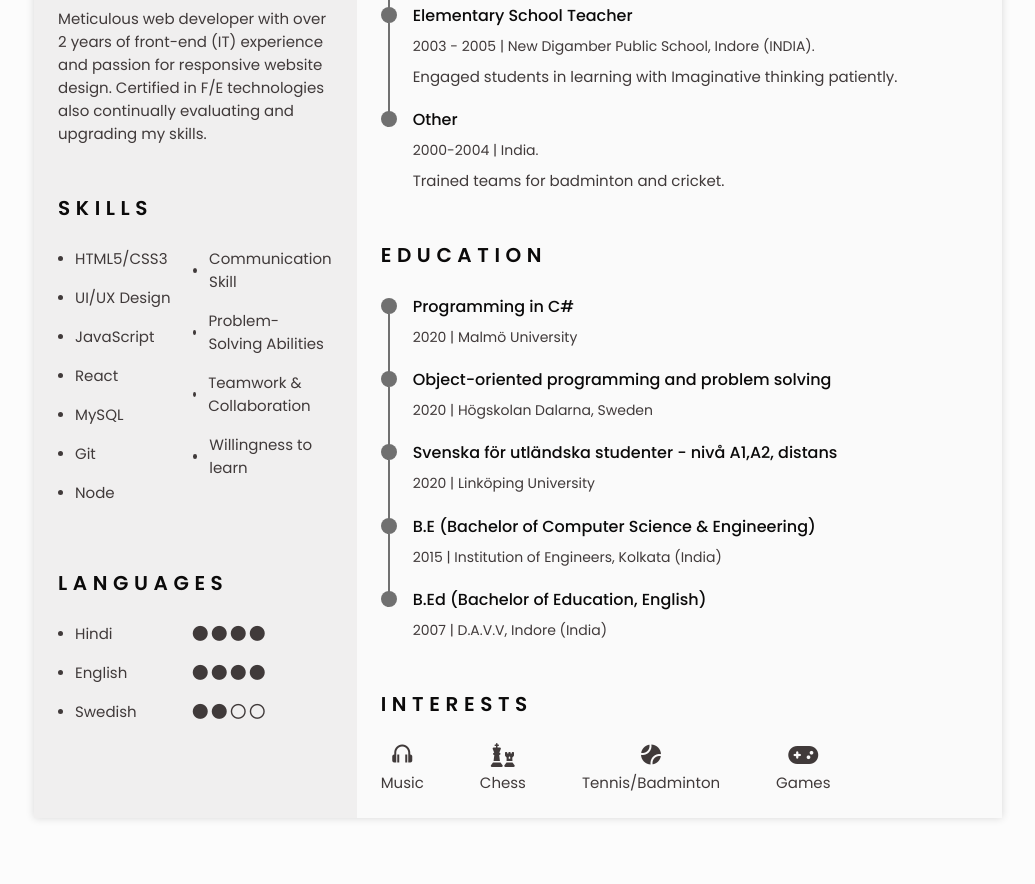
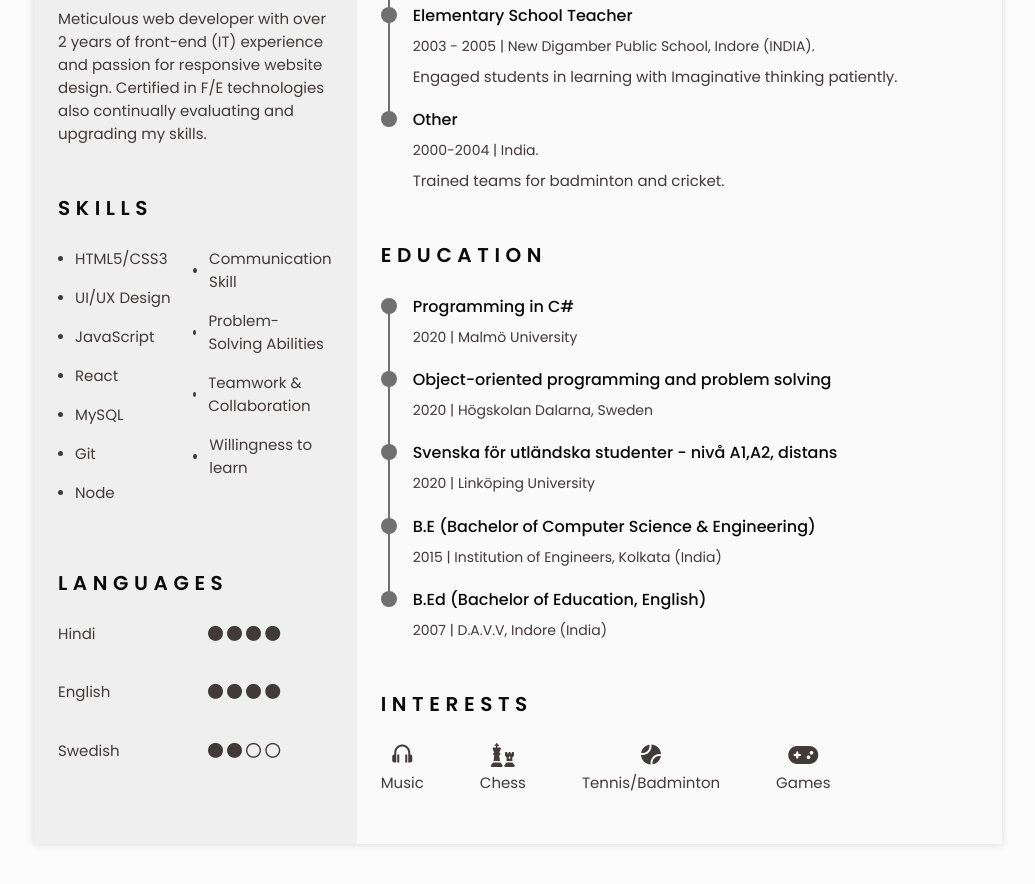
Before and after one commit to Jaaishri/JayshreeCV, a plain HTML site: page index.html in a window 1280 px wide. Shown: the part 683-1567 px from the top of the page, without its empty margins (122-1157 px from the left). Drawn offline with nearby package versions, Linux system fonts and the light colour scheme.

Commit message:
edited css

```diff
--- a/assets/css/styles.css
+++ b/assets/css/styles.css
@@ -470,7 +470,13 @@ img {
 }
 
 .languages__content {
-  gap: 0;
+  position:absolute;
+  margin-left: 10em;
+
+
+
+
+
 }
 
 .skills__name,
--- a/index.html
+++ b/index.html
@@ -94,7 +94,7 @@
 
                             <!-- Button to download CV saved in the pdf folder. Available -->
                             <div>
-                              <a download="" href="assets/pdf/ResumeCv.pdf" class="home__button-movil">Download</a>
+                              <a download="" href="assets/pdf/JayshreeCV.pdf" class="home__button-movil">Download</a>
                             </div>
                           </div>
 
@@ -217,42 +217,45 @@
                     <section class="languages section">
                       <h2 class="section-title">LANGUAGES</h2>
 
-                      <div class="languages__container">
-                        <div class="languages__content bd-grid">
-                          <li class="languages__name">
-                            <span class="languages__circle"></span> Hindi
-                          </li>
-                          <div class="language_progress">
+
+                        <div class="languages bd-grid">
+                            <li class="languages__name">
+                            <span class="space"> Hindi </span>
+
+                          <div class="languages__content">
                             <i class="fas fa-circle"></i>
                             <i class="fas fa-circle"></i>
                             <i class="fas fa-circle"></i>
                             <i class="fas fa-circle"></i>
-                          </div> <br>
+                          </div>
+                        </li>
                           <li class="languages__name">
-                            <span class="languages__circle"></span> English
-                          </li>
-                          <div class="language_progress">
+                            <span class=""></span> English
+
+                          <div class="languages__content">
                             <i class="fas fa-circle"></i>
                             <i class="fas fa-circle"></i>
                             <i class="fas fa-circle"></i>
                             <i class="fas fa-circle"></i>
-                          </div> <br>
+                          </div>
+                        </li>
                           <li class="languages__name">
-                            <span class="languages__circle"></span> Swedish
-                          </li>
-                          <div class="language_progress">
+                            <span class=""></span> Swedish
+
+                          <div class="languages__content">
                             <i class="fas fa-circle"></i>
                             <i class="fas fa-circle"></i>
                             <i class="far fa-circle"></i>
                             <i class="far fa-circle"></i>
-                          </div> <br>
+                          </div>
+                        </li> <br>
 
                         </div>
                       </div>
                   </section>
 
 
-                </div>
+
 
                 <div class="resume__right">
                     <!--========== EXPERIENCE ==========-->
```
Also changed, not shown: 5 other files.
